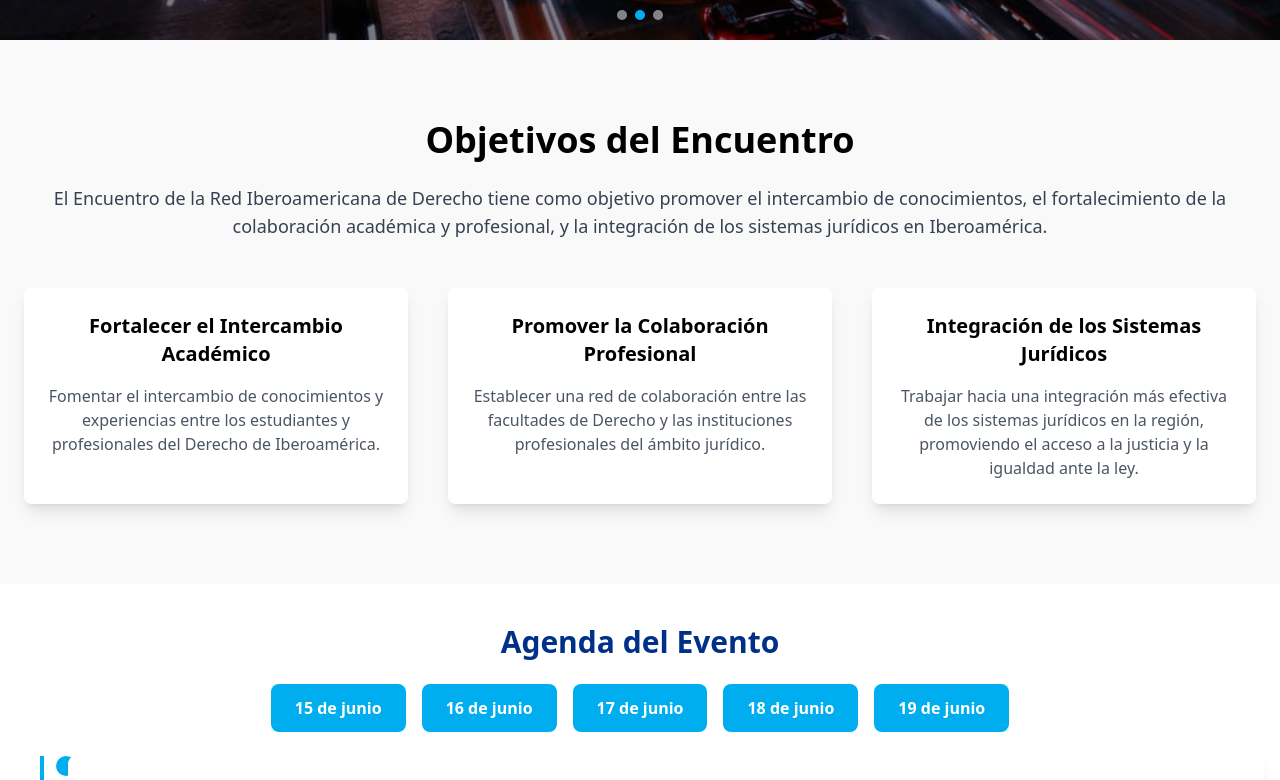
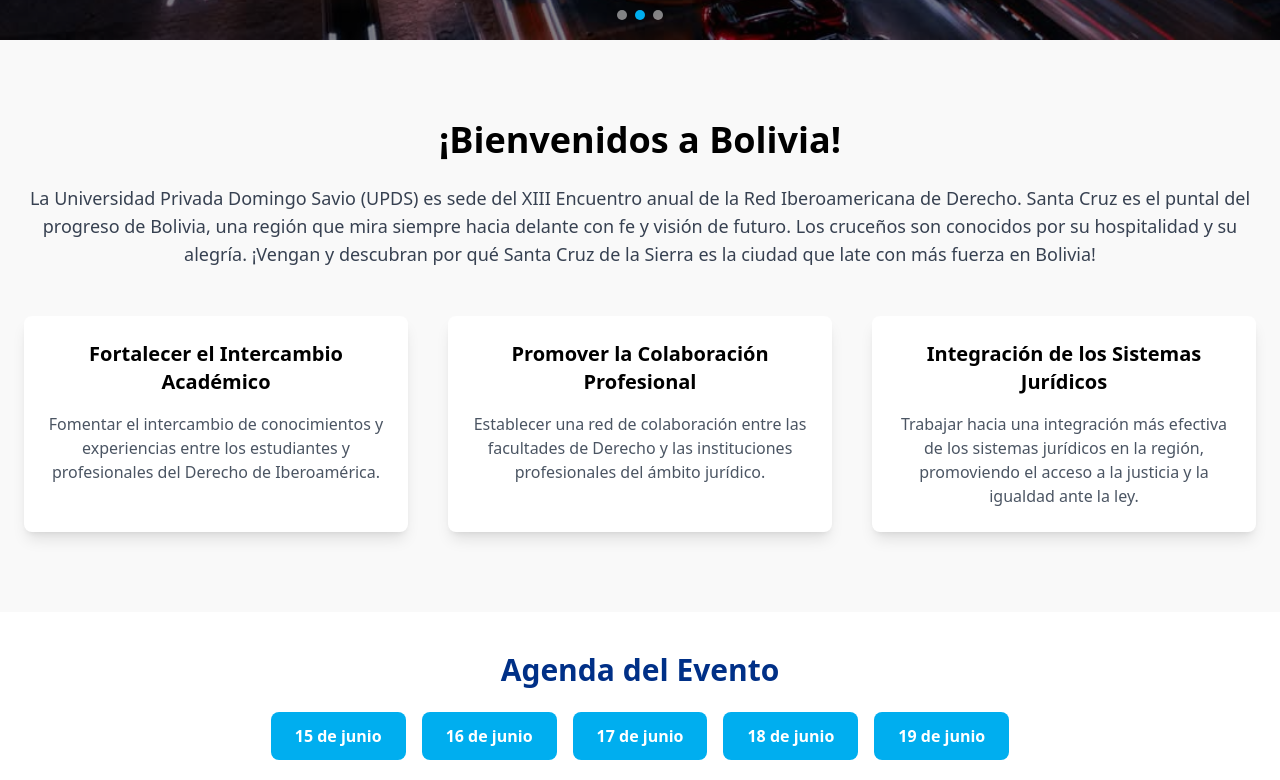
Before and after one commit to RoyDevTEAM/rediberoderecho2025, an Angular app: page / in a window 1280 px wide. Shown: the part 740-1520 px from the top of the page. Built offline with nearby package versions, Linux system fonts and the light colour scheme.

Commit message:
Información de objetivos y contacto actualizados

```diff
--- a/src/app/pages/home/home.component.html
+++ b/src/app/pages/home/home.component.html
@@ -45,8 +45,8 @@
 
   <section id="objectives" class="py-20 bg-[#F9F9F9]" data-aos="fade-up">
     <div class="container mx-auto px-6 text-center">
-      <h2 class="text-3xl md:text-4xl font-bold mb-6">Objetivos del Encuentro</h2>
-      <p class="text-lg mb-12 text-gray-700">El Encuentro de la Red Iberoamericana de Derecho tiene como objetivo promover el intercambio de conocimientos, el fortalecimiento de la colaboración académica y profesional, y la integración de los sistemas jurídicos en Iberoamérica.</p>
+      <h2 class="text-3xl md:text-4xl font-bold mb-6">¡Bienvenidos a Bolivia!</h2>
+      <p class="text-lg mb-12 text-gray-700">La Universidad Privada Domingo Savio (UPDS) es sede del XIII Encuentro anual de la Red Iberoamericana de Derecho. Santa Cruz es el puntal del progreso de Bolivia, una región que mira siempre hacia delante con fe y visión de futuro. Los cruceños son conocidos por su hospitalidad y su alegría. ¡Vengan y descubran por qué Santa Cruz de la Sierra es la ciudad que late con más fuerza en Bolivia!</p>
       <div class="grid grid-cols-1 sm:grid-cols-2 lg:grid-cols-3 gap-10">
         <div class="objective-card p-6 bg-white rounded-lg shadow-lg hover:shadow-2xl transition">
           <h3 class="text-xl font-semibold mb-4">Fortalecer el Intercambio Académico</h3>
@@ -198,8 +198,7 @@
           <i class="fas fa-phone-alt text-4xl text-[#003366] mb-4 hover:text-[#00AEEF] transition"></i>
           <h3 class="text-2xl font-semibold mb-4 text-[#003366]">Teléfono / WhatsApp</h3>
           <p class="text-lg text-gray-600">
-            <a href="tel:+591123456789" class="hover:text-[#00AEEF]">+591 123 456 789</a><br/>
-            <a href="tel:+591987654321" class="hover:text-[#00AEEF]">+591 987 654 321</a>
+            <a href="tel:+59167706936" class="hover:text-[#00AEEF]">+591 67706936</a>
           </p>
         </div>
 
@@ -207,7 +206,7 @@
         <div class="text-left flex flex-col items-center">
           <i class="fas fa-envelope text-4xl text-[#003366] mb-4 hover:text-[#00AEEF] transition"></i>
           <h3 class="text-2xl font-semibold mb-4 text-[#003366]">Correo Electrónico</h3>
-          <p class="text-lg text-gray-600">contacto&#64;upds.edu.bo</p>
+          <p class="text-lg text-gray-600">redi.scz&#64;upds.edu.bo</p>
         </div>
       </div>
 
```
